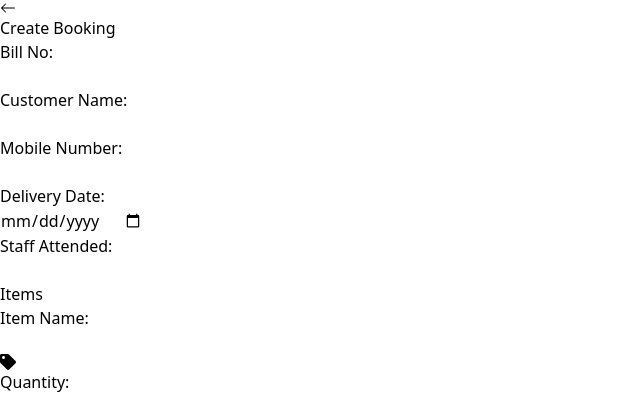
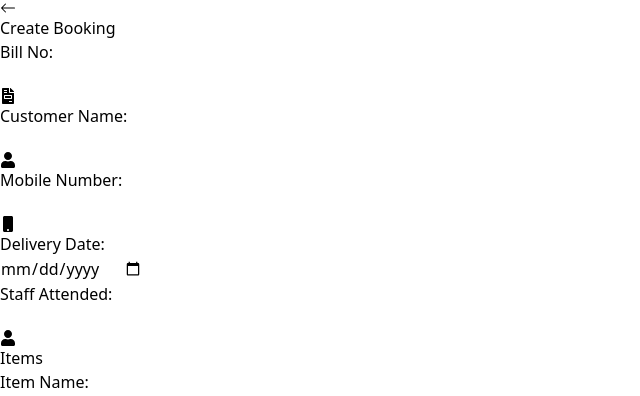
Before and after one commit to Rafeequevk/Dcote, a React (Vite) app in the folder frontend/: page /booking in a window 1280 px wide. Shown: the top 396 px of the page, without its empty margins (0-640 px from the left). Built offline with nearby package versions, Linux system fonts and the light colour scheme; no server answers.

Commit message:
FIXED SOME STYLE ISSUES

```diff
--- a/frontend/src/pages/CreateBooking.jsx
+++ b/frontend/src/pages/CreateBooking.jsx
@@ -1,6 +1,6 @@
 import React, { useState } from "react";
 import axios from "axios";
-import { FaTimes, FaCamera, FaTag } from "react-icons/fa";
+import { FaTimes, FaCamera, FaTag, FaFileInvoiceDollar, FaFileInvoice, FaUser, FaPhoneAlt, FaMobile, FaCalendarAlt, FaRupeeSign } from "react-icons/fa";
 import { useNavigate } from "react-router-dom";
 import BackButton from "../components/BackButton";
 import { backEndUrl } from "../../config/envVars";
@@ -74,18 +74,6 @@ const CreateBooking = () => {
     }
   };
 
-  // const captureImage = (index, event) => {
-  //   const file = event.target.files[0];
-  //   if (file) {
-  //     const reader = new FileReader();
-  //     reader.onload = (e) => {
-  //       const updatedItems = [...items];
-  //       updatedItems[index].images = [file];
-  //       setItems(updatedItems);
-  //     };
-  //     reader.readAsDataURL(file);
-  //   }
-  // };
   const handleRemoveImage = (itemIndex, imgIndex) => {
     const updatedItems = [...items];
     updatedItems[itemIndex].images = updatedItems[itemIndex].images.filter(
@@ -113,14 +101,14 @@ const CreateBooking = () => {
               className="w-full px-4 py-2 border rounded-md focus:outline-none focus:ring-2 focus:ring-blue-500"
             />
             <span className="absolute top-2 right-3 text-gray-400">
-              <i className="fas fa-file-invoice-dollar"></i>
+              <i className="fas fa-file-invoice-dollar"> <FaFileInvoice/></i>
             </span>
           </div>
         </div>
 
         <div className="flex flex-col space-y-1">
           <label className="text-gray-700 font-semibold">Customer Name:</label>
-          <div className="relative">
+          <div className="relative flex items-center">
             <input
               type="text"
               value={customerName}
@@ -128,15 +116,15 @@ const CreateBooking = () => {
               required
               className="w-full px-4 py-2 border rounded-md focus:outline-none focus:ring-2 focus:ring-blue-500"
             />
-            <span className="absolute top-2 right-3 text-gray-400">
-              <i className="fas fa-user"></i>
+            <span className="absolute right-3 text-gray-400">
+              <FaUser/>
             </span>
           </div>
         </div>
 
         <div className="flex flex-col space-y-1">
           <label className="text-gray-700 font-semibold">Mobile Number:</label>
-          <div className="relative">
+          <div className="relative flex items-center">
             <input
               type="text"
               value={mobileNumber}
@@ -144,8 +132,8 @@ const CreateBooking = () => {
               required
               className="w-full px-4 py-2 border rounded-md focus:outline-none focus:ring-2 focus:ring-blue-500"
             />
-            <span className="absolute top-2 right-3 text-gray-400">
-              <i className="fas fa-phone-alt"></i>
+            <span className="absolute  right-3 text-gray-400">
+             <FaMobile/>
             </span>
           </div>
         </div>
@@ -162,14 +150,14 @@ const CreateBooking = () => {
               className="w-full px-4 py-2 border rounded-md focus:outline-none focus:ring-2 focus:ring-blue-500"
             />
             <span className="absolute top-2 right-3 text-gray-400">
-              <i className="fas fa-calendar-alt"></i>
+              {/* <i className="fas fa-calendar-alt"> <FaCalendarAlt/></i> */}
             </span>
           </div>
         </div>
 
         <div className="flex flex-col space-y-1">
           <label className="text-gray-700 font-semibold">Staff Attended:</label>
-          <div className="relative">
+          <div className="relative flex items-center">
             <input
               type="text"
               value={staffAttended}
@@ -177,8 +165,8 @@ const CreateBooking = () => {
               required
               className="w-full px-4 py-2 border rounded-md focus:outline-none focus:ring-2 focus:ring-blue-500"
             />
-            <span className="absolute top-2 right-3 text-gray-400">
-              <i className="fas fa-user-nurse"></i>
+            <span className="absolute  right-3 text-gray-400">
+              <FaUser/>
             </span>
           </div>
         </div>
@@ -191,7 +179,7 @@ const CreateBooking = () => {
           >
             <div className="flex flex-col space-y-1">
               <label className="text-gray-700 font-semibold">Item Name:</label>
-              <div className="relative">
+              <div className="relative flex items-center">
                 <input
                   type="text"
                   name="name"
@@ -200,9 +188,8 @@ const CreateBooking = () => {
                   required
                   className="w-full px-4 py-2 border rounded-md focus:outline-none focus:ring-2 focus:ring-blue-500"
                 />
-                <span className="absolute top-2 right-3 text-gray-400">
-                <FaTag className="text-xl" />
-
+                <span className="absolute  right-3 text-gray-400">
+                  <FaTag className="" />
                 </span>
               </div>
             </div>
@@ -219,7 +206,7 @@ const CreateBooking = () => {
                   className="w-full px-4 py-2 border rounded-md focus:outline-none focus:ring-2 focus:ring-blue-500"
                 />
                 <span className="absolute top-2 right-3 text-gray-400">
-                  <i className="fas fa-sort-numeric-up-alt"></i>
+                  {/* <i className="fas fa-sort-numeric-up-alt"></i> */}
                 </span>
               </div>
             </div>
@@ -235,15 +222,15 @@ const CreateBooking = () => {
                   required
                   className="w-full px-4 py-2 border rounded-md focus:outline-none focus:ring-2 focus:ring-blue-500"
                 />
-                <span className="absolute top-2 right-3 text-gray-400">
-                  <i className="fas fa-dollar-sign"></i>
+                <span className="absolute right-3 text-gray-400">
+                  {/* <i className="fas fa-dollar-sign"> <FaRupeeSign/></i> */}
                 </span>
               </div>
             </div>
 
             <div className="flex flex-col space-y-1">
               <label className="text-gray-700 font-semibold">Images:</label>
-              <div className=" flex">
+              <div className="flex ">
                 <div className="relative">
                   {/* Hidden file input for capturing or selecting an image */}
                   <input
@@ -270,7 +257,7 @@ const CreateBooking = () => {
                 </div>
 
                 {/* Button for selecting an image from the gallery */}
-                <div className="relative">
+                <div className="relative ">
                   <input
                     type="file"
                     accept="image/*"
```
